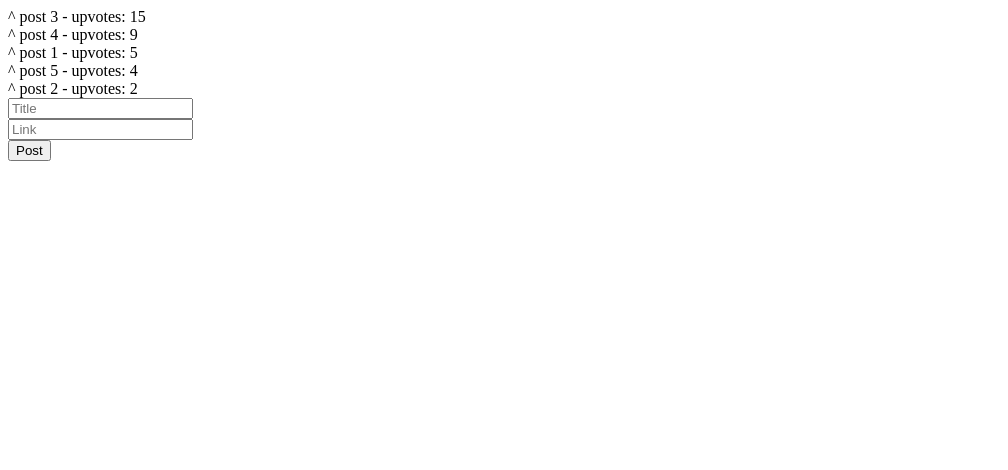
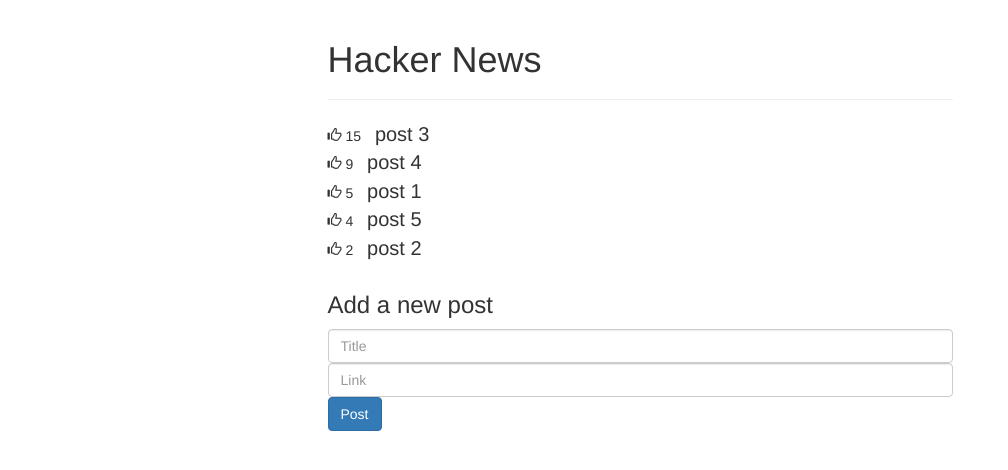
Before and after one commit to sinhaDroid/hacker_news, a plain HTML site: page index.html in a window 1280 px wide. Shown: the whole page, without its empty margins (0-1008 px from the left). Drawn offline with nearby package versions, Linux system fonts and the light colour scheme.

Commit message:
add some stylesheet

```diff
--- a/app.js
+++ b/app.js
@@ -1,9 +1,19 @@
 var app = angular.module('flapperNews', []);
+
+app.factory('posts', [function () {
+	// body...
+	var o = {
+		posts: []
+	};
+	return o;
+}]);
 
 app.controller('MainCtrl', [
 	'$scope',
-	function ($scope) {
+	'posts',
+	function ($scope, posts) {
 		// body...
+		$scope.posts = posts.posts;
 		$scope.posts = [
 			{
 				title: 'post 1',
--- a/index.html
+++ b/index.html
@@ -2,29 +2,47 @@
 <html lang="en">
 <head>
 	<meta charset="UTF-8">
-	<title>My Angualar App</title>
+	<title>Hacker News</title>
+	<link href="http://maxcdn.bootstrapcdn.com/bootstrap/3.2.0/css/bootstrap.min.css" rel="stylesheet">
+	<link rel="stylesheet" type="text/css" href="style.css">
+
 	<script src="https://ajax.googleapis.com/ajax/libs/angularjs/1.5.7/angular.min.js"></script>
     <script src="app.js"></script>
 </head>
 <body ng-app="flapperNews" ng-controller="MainCtrl">
+	<div class="row">
+		<div class="col-md-6 col-md-offset-3">
+
+			<div class="page-header">
+				<h1>Hacker News</h1>
+			</div>
+
 			<div ng-repeat="post in posts | orderBy: '-upvotes'">
-		<span ng-click="incrementUpvotes(post)">^</span>
+				<span class="glyphicon glyphicon-thumbs-up"
+					ng-click="incrementUpvotes(post)"></span>
+				{{post.upvotes}}
+				<span class="post">
 					<a ng-show="post.link" href="{{post.link}}">
 						{{post.title}}
 					</a>
 					<span ng-hide="post.link">
 						{{post.title}}
 					</span>
-		<span>
-			- upvotes: {{post.upvotes}}
 				</span>
 			</div>
-	<form ng-submit="addPost()">
-		<input type="text" placeholder="Title" ng-model="title">
-		<br>
-		<input type="text" placeholder="Link" ng-model="title">
-		<br>
-		<button type="submit">Post</button>
+
+			<form ng-submit="addPost()" class="inputform">
+				<h3>Add a new post</h3>
+
+				<div>
+					<input type="text" class="form-control" placeholder="Title" ng-model="title">
+				</div>
+				<div>
+					<input type="text" class="form-control" placeholder="Link" ng-model="title">
+				</div>
+				<button type="submit" class="btn btn-primary">Post</button>
 			</form>
+		</div>
+	</div>
 </body>
 </html>
--- /dev/null
+++ b/style.css
@@ -0,0 +1,12 @@
+.glyphicon-thumbs-up {
+	cursor: pointer;
+}
+
+.post {
+	font-size: 20px;
+	margin-left: 10px;
+}
+
+.inputform {
+	margin-top: 30px;
+}
```
Lines whose indentation alone changed are shown as unchanged.
